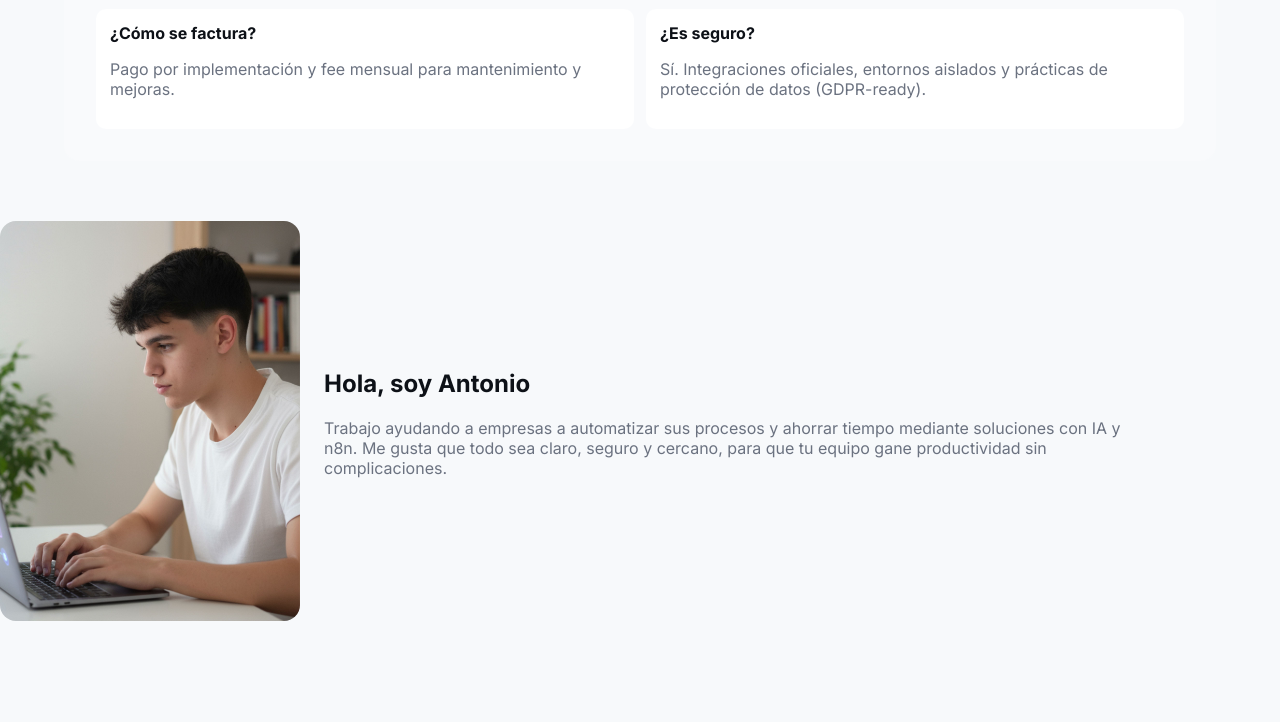
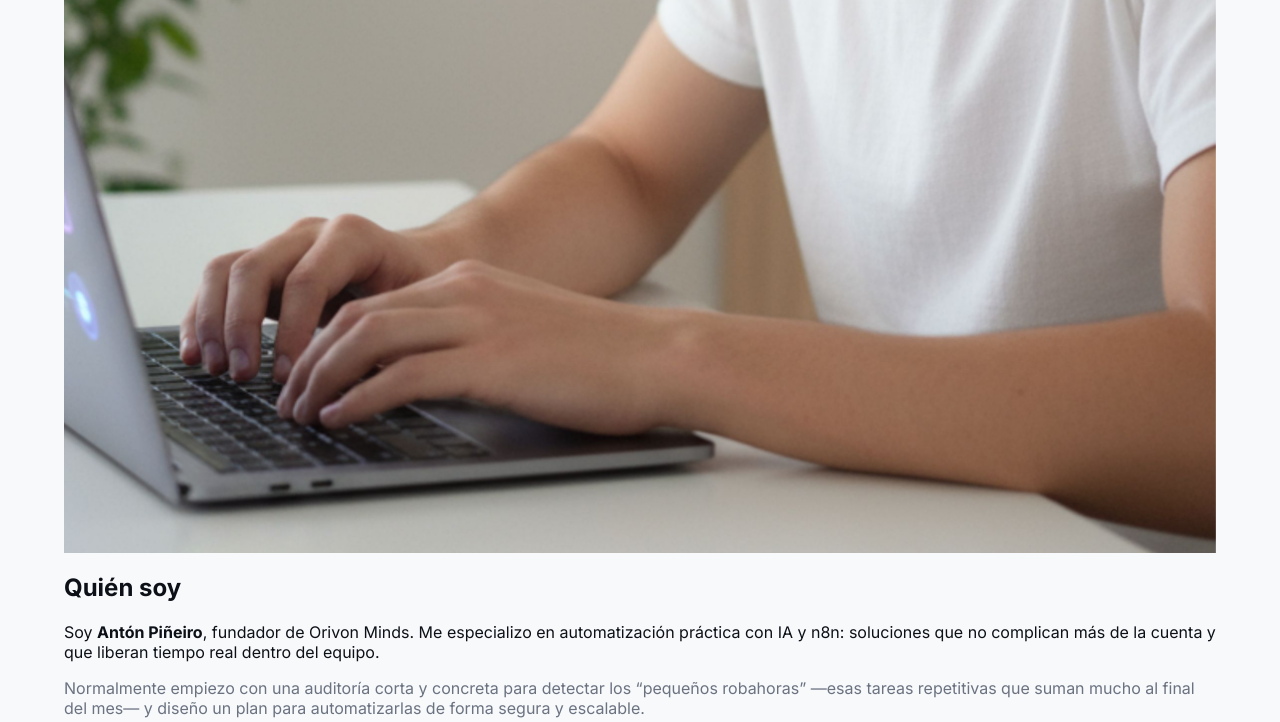
Before and after one commit to antonpineiro/orivonminds-site, a plain HTML site: page index.html in a window 1280 px wide. Shown: the part 2589-3311 px from the top of the page. Drawn offline with Linux system fonts and the light colour scheme.

Commit message:
Add 'Quién soy' section and remove old bio section

```diff
--- a/index.html
+++ b/index.html
@@ -247,6 +247,20 @@
       </div>
     </section>
 
+     <!-- QUIÉN SOY -->
+   <section class="about" aria-labelledby="about-title">
+      <div class="container about-grid">
+        <div class="about-figure" aria-hidden="false">
+          <img src="images/anton.jpg" alt="Antón Piñeiro - fundador de Orivon Minds">
+        </div>
+        <div class="about-copy">
+          <h2 id="about-title">Quién soy</h2>
+          <p>Soy <strong>Antón Piñeiro</strong>, fundador de Orivon Minds. Me especializo en automatización práctica con IA y n8n: soluciones que no complican más de la cuenta y que liberan tiempo real dentro del equipo.</p>
+          <p style="margin-top:12px" class="muted">Normalmente empiezo con una auditoría corta y concreta para detectar los “pequeños robahoras” —esas tareas repetitivas que suman mucho al final del mes— y diseño un plan para automatizarlas de forma segura y escalable.</p>
+        </div>
+      </div>
+    </section>
+
     <!-- CASES -->
     <section class="cases container">
       <h2 style="text-align:center">Casos de éxito</h2>
@@ -306,15 +320,6 @@
           <strong>¿Es seguro?</strong>
           <p class="muted">Sí. Integraciones oficiales, entornos aislados y prácticas de protección de datos (GDPR-ready).</p>
         </div>
-      </div>
-    </section>
-
-    <!-- QUIÉN SOY -->
-    <section class="container bio-section">
-      <img src="images/anton.jpg" alt="Antonio Pineiro">
-      <div class="bio-text">
-        <h2>Hola, soy Antonio</h2>
-        <p class="muted">Trabajo ayudando a empresas a automatizar sus procesos y ahorrar tiempo mediante soluciones con IA y n8n. Me gusta que todo sea claro, seguro y cercano, para que tu equipo gane productividad sin complicaciones.</p>
       </div>
     </section>
 
```
